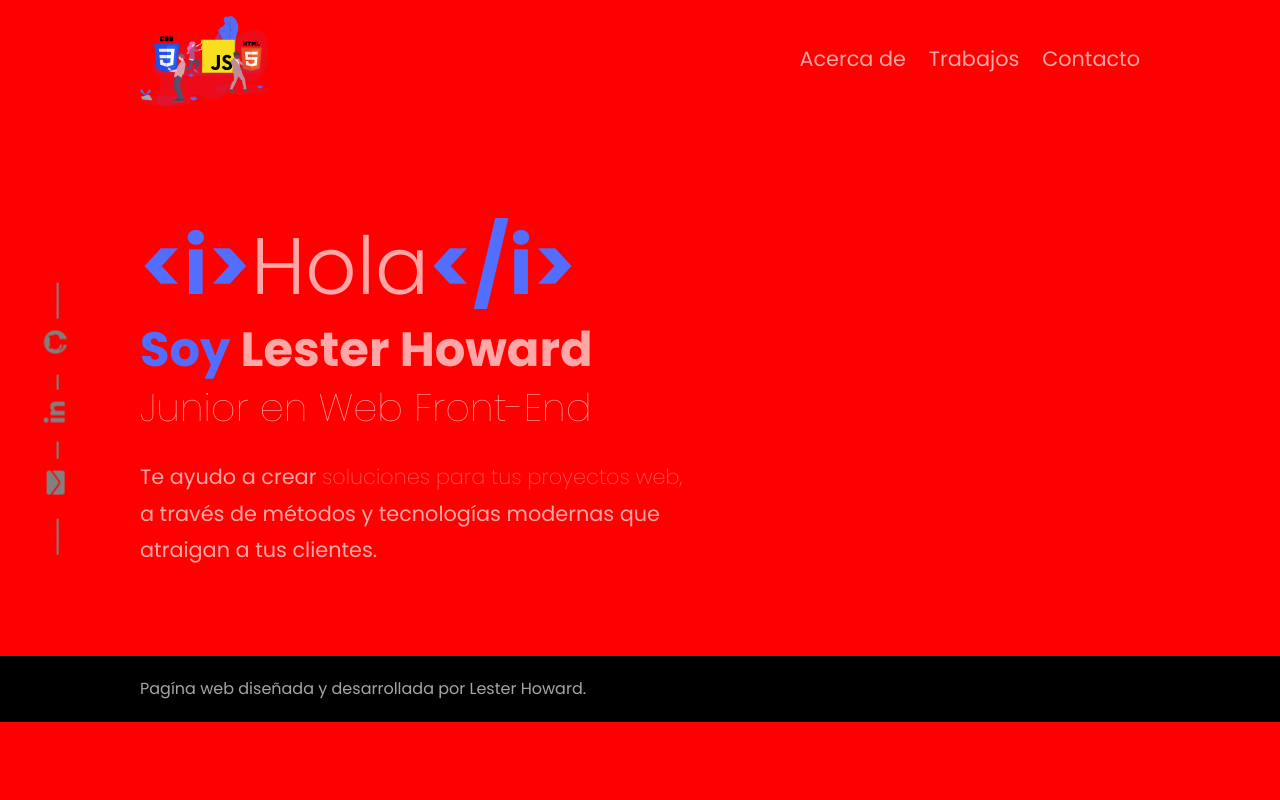
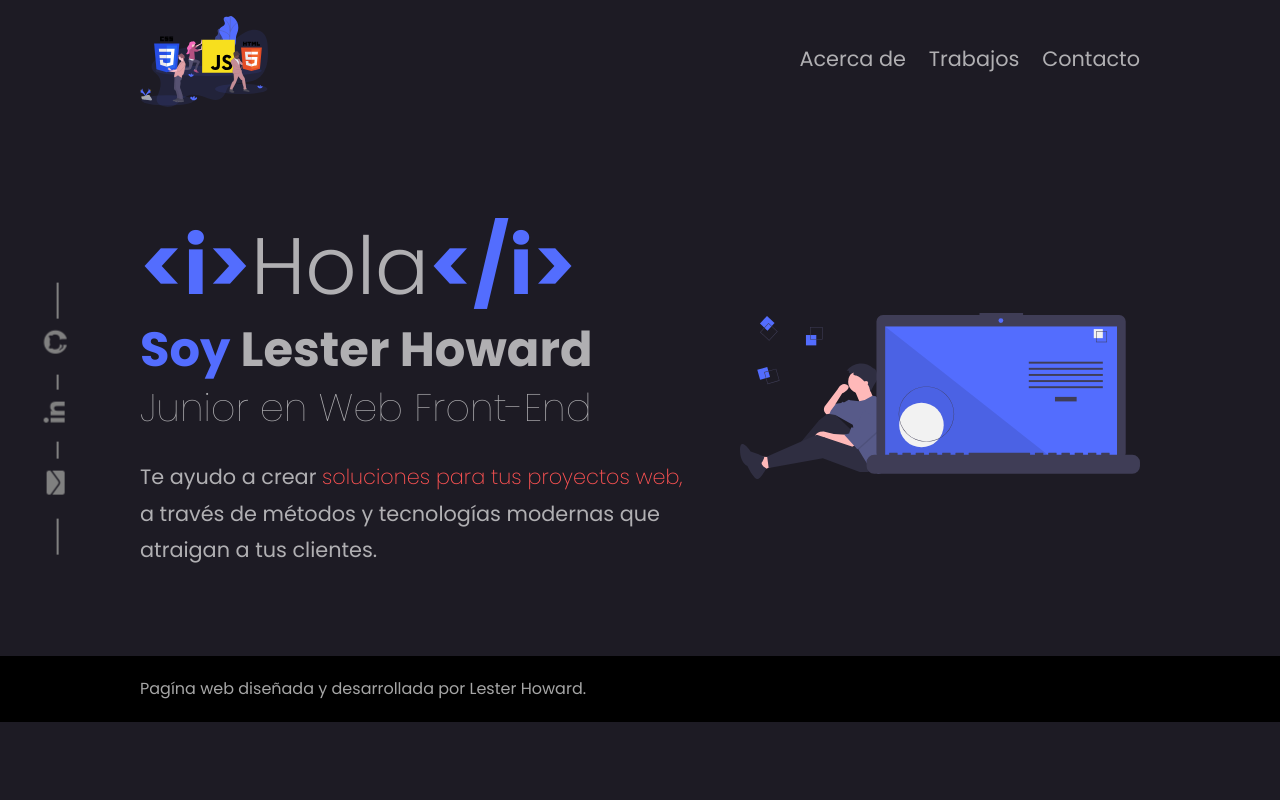
Before and after one commit to lesthoward/lesthoward, a plain HTML site: page index.html in a window 1280 px wide. Shown: the top 800 px of the page. Drawn offline with nearby package versions, Linux system fonts and the light colour scheme.

Commit message:
Actualizar SVG y color de fondo a original

```diff
--- a/index.html
+++ b/index.html
@@ -35,7 +35,7 @@
                     <h3 class="descripcion">Te ayudo a crear <span>soluciones para tus proyectos web,</span> a través de métodos y tecnologías modernas que atraigan a tus clientes.</h3>
                 </div>
 
-                <div class="contenedorSVG"
+                <div class="contenedorSVG">
                     <img src="./img/Code Thinking.svg" alt="Junior en Desarrollo Web">
                 </div>
             </div>
--- a/sass/portafolio.sass
+++ b/sass/portafolio.sass
@@ -1,5 +1,5 @@
 // COLORES
-$colorFondo: red
+$colorFondo: #1d1b24
 $colorTexto: rgba(255, 255, 255, .65)
 $colorPrimario: #536DFE
 $colorSecundario: #fe5353
```
Also changed, not shown: css/portafolio.css.
